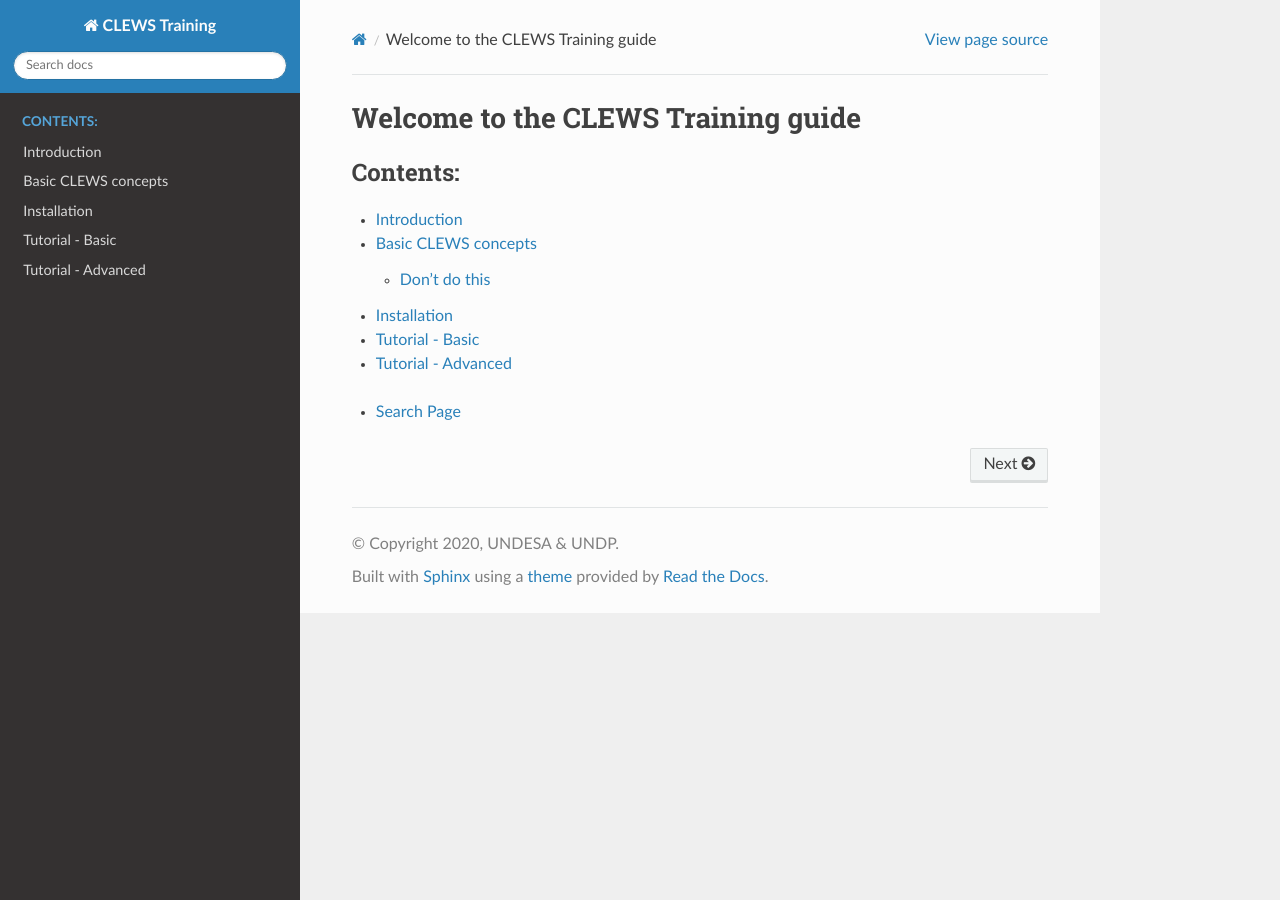
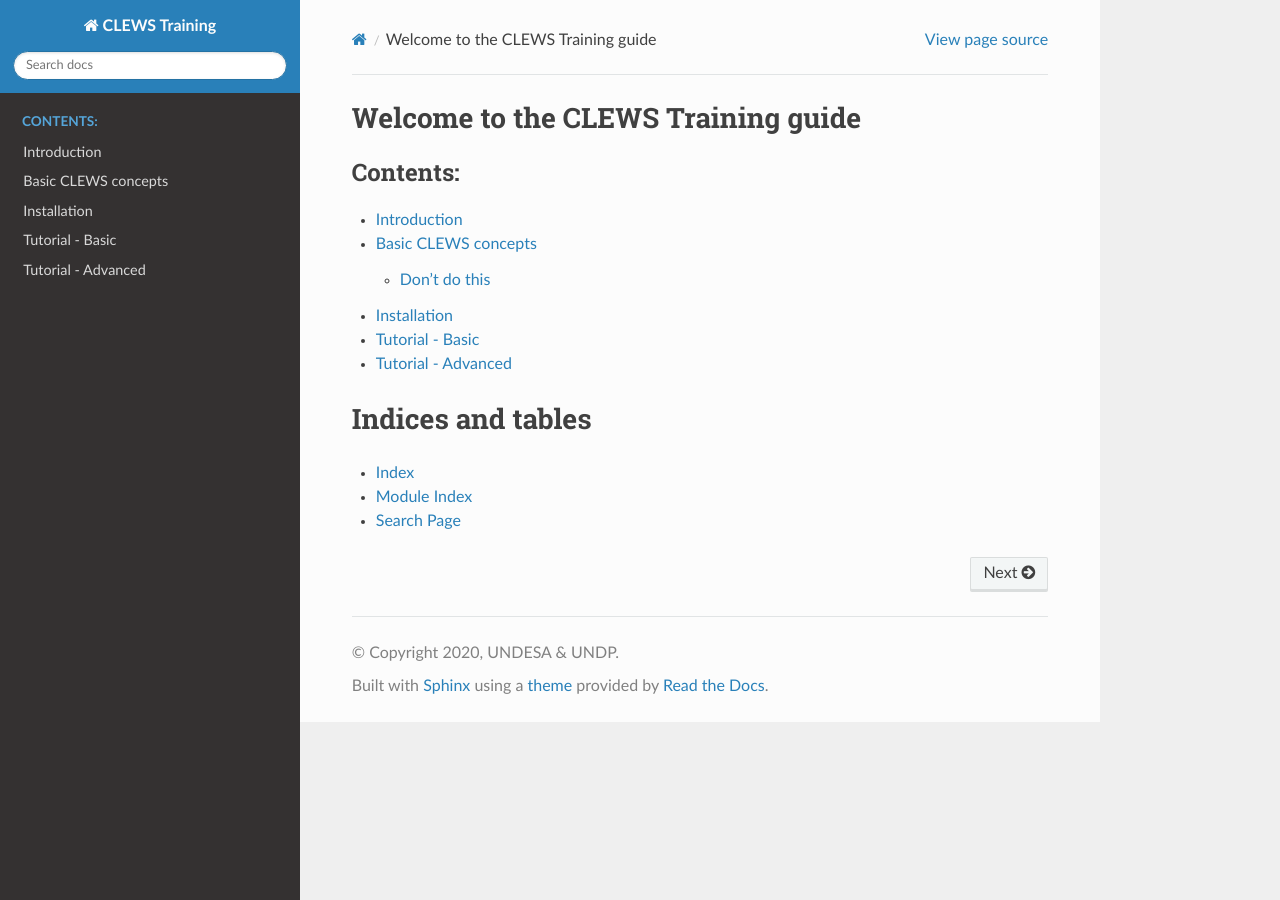
Before and after one commit to abhishek0208/clews_training, a Sphinx documentation site: the page built from docs/index.rst, in a window 1280 px wide. Built offline with Sphinx 7.4.7 and the Read the Docs theme 2.0.0, drawn with Linux system fonts in a browser that asks for light colours.

Commit message:
Changed default from contents to index

```diff
--- a/docs/conf.py
+++ b/docs/conf.py
@@ -62,3 +62,5 @@
 # relative to this directory. They are copied after the builtin static files,
 # so a file named "default.css" will overwrite the builtin "default.css".
 html_static_path = ['_static']
+
+master_doc = 'index'
--- a/docs/index.rst
+++ b/docs/index.rst
@@ -19,8 +19,9 @@
 
 
 
-.. Indices and tables
+Indices and tables
 ==================
+
 * :ref:`genindex`
 * :ref:`modindex`
 * :ref:`search`
```
Also changed, not shown: 5 other files.
